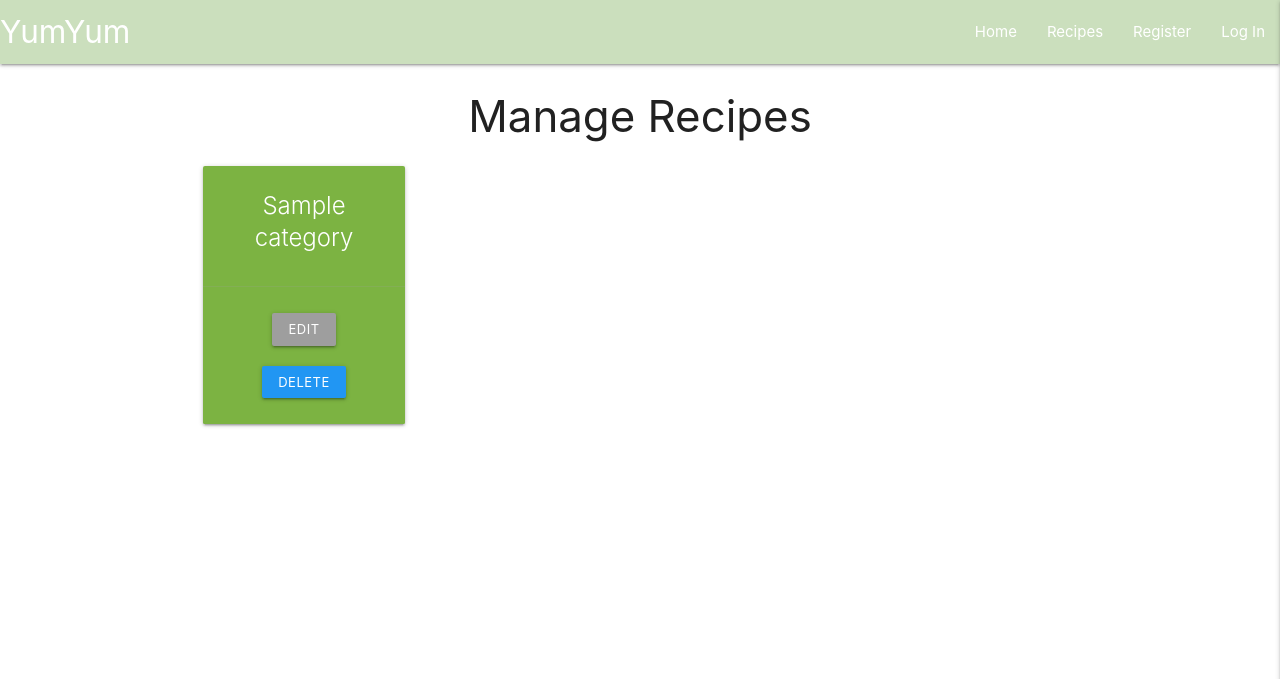
After one commit to flisanp/ms3-baby-food-recipes, a Flask app: page /get_categories in a window 1280 px wide. The commit adds this page. Shown: the top 679 px of the page. Run offline with Flask 2, Linux system fonts and the light colour scheme; a database or web service that is not in the repository returns one stand-in record (values such as "Sample title"); some libraries are stand-ins or nearby versions.

Commit message:
add managae categories template

```diff
--- a/app.py
+++ b/app.py
@@ -142,6 +142,12 @@ def delete_recipe(recipe_id):
     return redirect(url_for("get_recipes"))
 
 
+@app.route("/get_categories")
+def get_categories():
+    categories = list(mongo.db.categories.find().sort("category_name", 1))
+    return render_template("categories.html", categories=categories)
+
+
 if __name__ == "__main__":
     app.run(host=os.environ.get("IP"),
             port=int(os.environ.get("PORT")),
--- a/templates/base.html
+++ b/templates/base.html
@@ -24,6 +24,7 @@
                     <li><a href="">Recipes</a></li>
                     {% if session.user %}
                         <li><a href="{{ url_for('account', username=session['user']) }}">Account</a></li>
+                        <li><a href="{{ url_for('get_categories') }}">Manage categories</a></li>
                         <li><a href="{{ url_for('add_recipe') }}">Add recipe</a></li>
                         <li><a href="{{ url_for('logout') }}">Log Out</a></li>
                     {% else %}
@@ -40,6 +41,7 @@
             <li><a href="">Recipes</a></li>
             {% if session.user %}
                 <li><a href="{{ url_for('account', username=session['user']) }}">Account</a></li>
+                <li><a href="{{ url_for('get_categories') }}">Manage categories</a></li>
                 <li><a href="{{ url_for('add_recipe') }}">Add recipe</a></li>
                 <li><a href="{{ url_for('logout') }}">Log Out</a></li>
             {% else %}
--- /dev/null
+++ b/templates/categories.html
@@ -0,0 +1,22 @@
+{% extends "base.html" %}
+{% block content %}
+
+<h3 class="center-align">Manage Recipes</h3>
+
+<div class="row">
+    {% for category in categories %}
+        <div class="col s12 m3">
+            <div class="card light-green darken-1 center-align">
+                <div class="card-content white-text">
+                    <span class="card-title">{{ category.category_name }}</span>
+                </div>
+                <div class="card-action">
+                    <a href="#" class="btn-small grey">Edit</a>
+                    <a href="#" class="btn-small blue">Delete</a>
+                </div>
+            </div>
+        </div>
+    {% endfor %}
+</div>
+
+{% endblock %}
```
